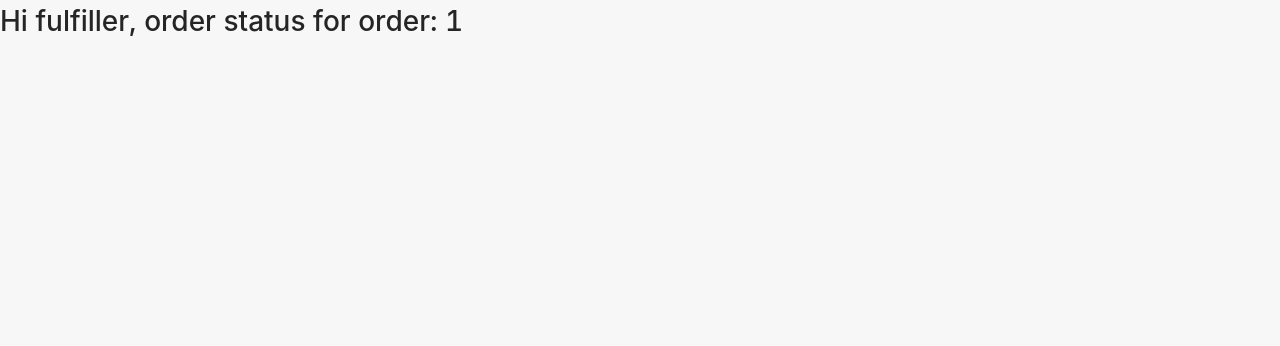
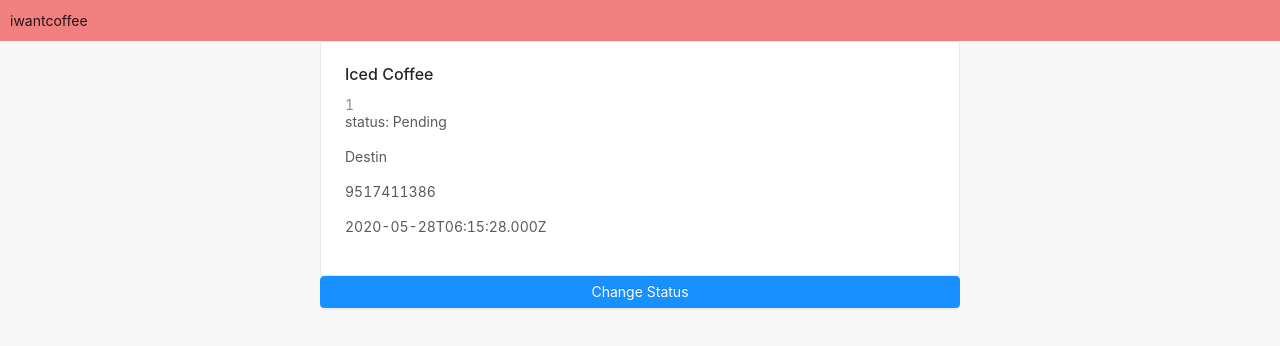
Before and after one commit to adrayv/coffee, a Next.js app: page /fulfiller/orders/1 in a window 1280 px wide. Shown: the top 346 px of the page. Built offline with nearby package versions, Linux system fonts and the light colour scheme.

Commit message:
implemented orders page

```diff
--- /dev/null
+++ b/components/Order.js
@@ -0,0 +1,28 @@
+import React from 'react';
+import { Card } from 'antd';
+
+const { Meta } = Card;
+
+export default ({
+  isLoading,
+  orderName,
+  orderId,
+  orderStatus,
+  customerName,
+  customerPhoneNum,
+  createdDate,
+}) => (
+  <div>
+    <Card style={{ width: '100%' }} loading={isLoading}>
+      {!isLoading && (
+        <>
+          <Meta title={orderName} description={orderId} />
+          <p>status: {orderStatus}</p>
+          <p>{customerName}</p>
+          <p>{customerPhoneNum}</p>
+          <p>{createdDate}</p>
+        </>
+      )}
+    </Card>
+  </div>
+);
--- a/hooks/useOrders.js
+++ b/hooks/useOrders.js
@@ -9,7 +9,15 @@ export default () => {
       error,
     };
   };
+  const getOrders = () => {
+    const { data, error } = useSWR('/api/orders', fetcher);
+    return {
+      orders: data,
+      error,
+    };
+  };
   return {
     getOrderById,
+    getOrders,
   };
 };
--- a/pages/api/orders/[orderid].js
+++ b/pages/api/orders/[orderid].js
@@ -10,6 +10,7 @@ export default (req, res) => {
         order_name: 'Iced Coffee',
         customer_phone_num: '9517411386',
         created_at: new Date(),
+        status: 'Pending',
       });
     }, 1000);
   });
--- /dev/null
+++ b/pages/api/orders/index.js
@@ -0,0 +1,24 @@
+export default (_, res) => {
+  return new Promise(() => {
+    setTimeout(() => {
+      res.send([
+        {
+          id: '123',
+          customer_name: 'Destin',
+          order_name: 'Iced Coffee',
+          customer_phone_num: '9517411386',
+          created_at: new Date(),
+          status: 'Pending',
+        },
+        {
+          id: 'abc',
+          customer_name: 'Ivy',
+          order_name: 'Hot Chocolate',
+          customer_phone_num: '1234567890',
+          created_at: new Date(),
+          status: 'In Progress',
+        },
+      ]);
+    }, 1000);
+  });
+};
--- a/pages/fulfiller/orders/[orderid].js
+++ b/pages/fulfiller/orders/[orderid].js
@@ -1,8 +1,32 @@
 import React from 'react';
 import { useRouter } from 'next/router';
+import GlobalLayout from '~/components/GlobalLayout';
+import useOrders from '~/hooks/useOrders';
+import Order from '~/components/Order';
+import { Button } from 'antd';
 
 export default () => {
   const router = useRouter();
   const { orderid } = router.query;
-  return <h1>Hi fulfiller, order status for order: {orderid}</h1>;
+  const { getOrderById } = useOrders();
+  const { order, error } = getOrderById(orderid);
+  if (error) {
+    return <p>issue loading order</p>;
+  }
+  return (
+    <GlobalLayout>
+      <Order
+        isLoading={!order}
+        orderId={order && order.id}
+        orderName={order && order.order_name}
+        orderStatus={order && order.status}
+        customerName={order && order.customer_name}
+        customerPhoneNum={order && order.customer_phone_num}
+        createdDate={order && order.created_at}
+      />
+      <Button block type="primary">
+        Change Status
+      </Button>
+    </GlobalLayout>
+  );
 };
```
Also changed, not shown: pages/fulfiller/orders/index.js (+25 -8 lines), pages/orders/[orderid].js (+10 -20 lines).
